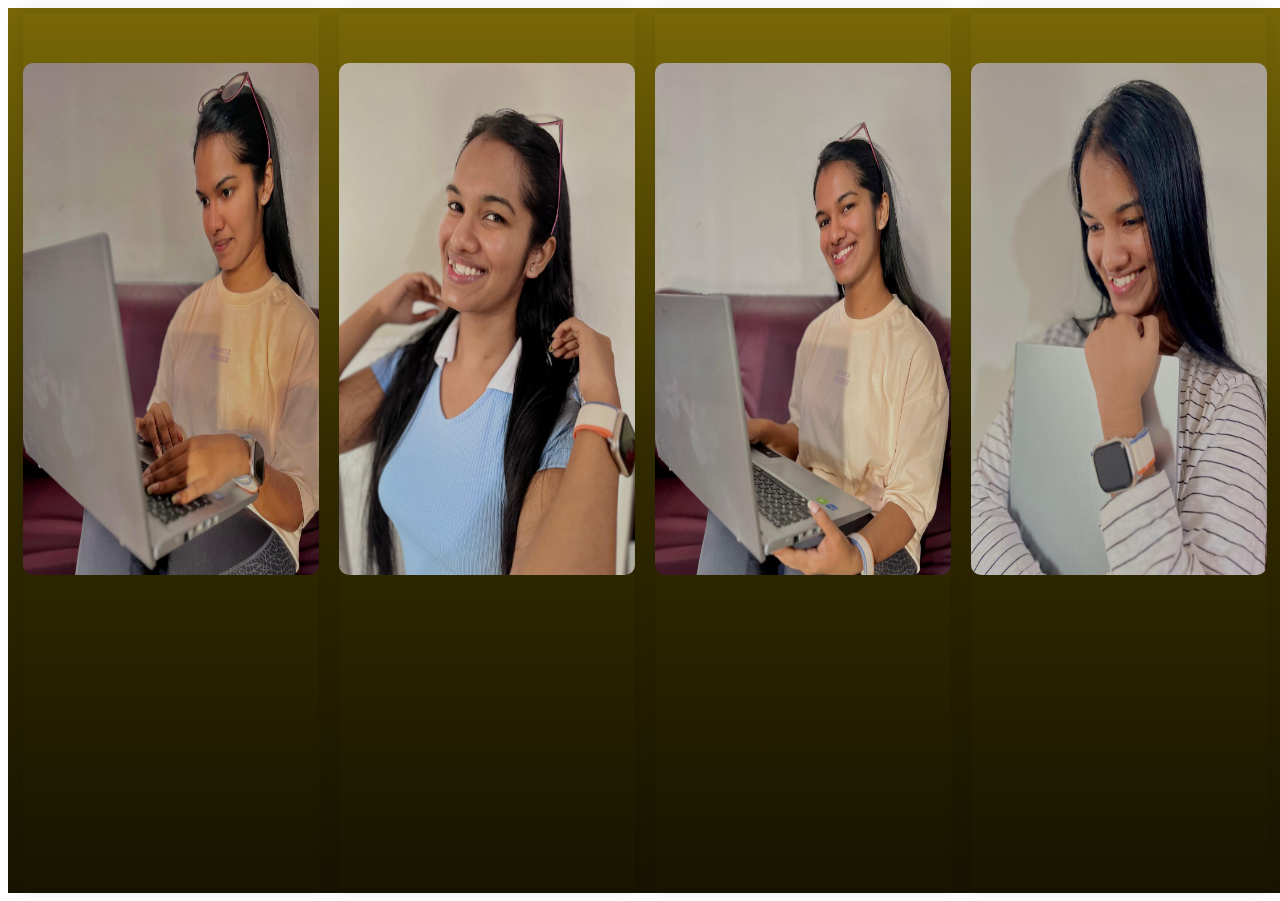
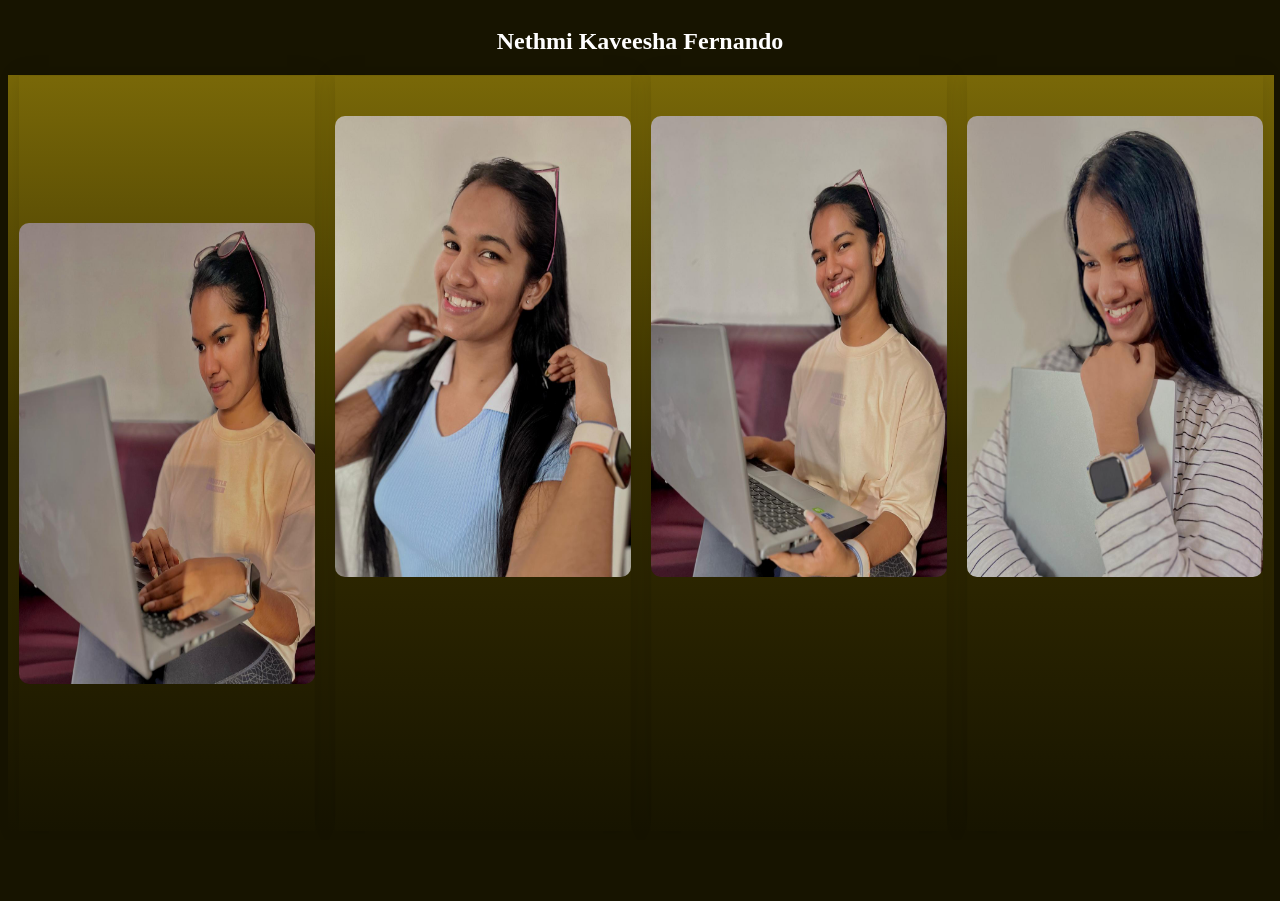
Before and after one commit to Nethmi-Kaveesha/Portfolio, a plain HTML site: page portfolio.html in a window 1280 px wide. After the commit the page ends 840 px from the top, so only its background shows below. Drawn offline with Linux system fonts and the light colour scheme.

Commit message:
add label for name

```diff
--- a/portfolio.html
+++ b/portfolio.html
@@ -4,15 +4,18 @@
     <meta charset="UTF-8">
     <title>Title</title>
     <style>
+        body{
+            background: #171400;
+        }
         div>div>img{
-            height: 40vw;
+            height: 36vw;
             width: 40vw;
         }
         .container{
             background: linear-gradient(to top,#171400,#352D00, #796808);
             width: 100%;
-            height: 875px;
-            padding: 5px;
+            height: 755px;
+            padding: 1px;
             margin:  auto;
             display: flex;
             flex-direction: row;
@@ -20,13 +23,13 @@
         }
 
         .box{
-            width: 750px;
+            width: 550px;
             margin: 0 10px;
             box-shadow: 0 0 20px 2px rgba(0, 0, 0, .1);
         }
 
         .box img{
-            margin: 50px auto;
+            margin: 40px auto;
             display: block;
             width: 100%;
             border-radius: 10px;
@@ -35,13 +38,26 @@
         .box:hover{
             transform: scale(1.1);
             z-index: 2;
+
+        }
+
+        .labelled {
+            color: white;
+            font-weight: bolder;
+            display: flex;
+            justify-content: center;
+            align-items: center;
+
         }
 
     </style>
 </head>
 <body>
+
+<div class="labelled"><h2>Nethmi Kaveesha Fernando</h2></div>
+
 <div class="container">
-    <div class="box">
+    <div class="box labelled">
         <img src="assets/images/WhatsApp%20Image%202024-07-28%20at%203.54.45%20PM.jpeg">
     </div>
     <div class="box">
```
